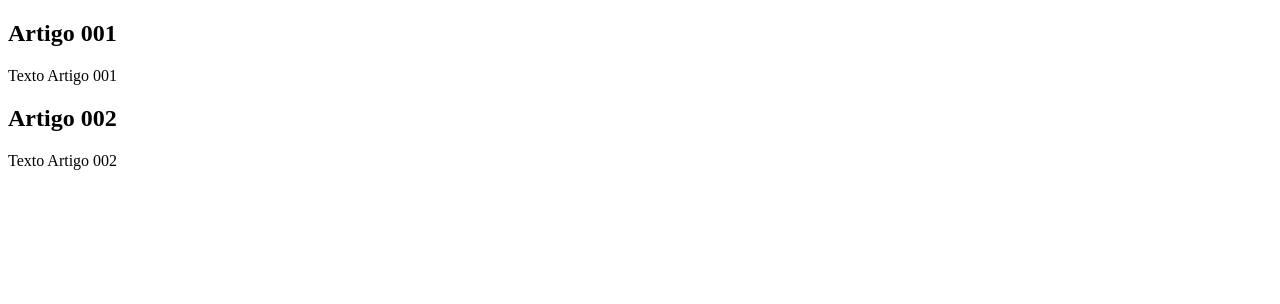
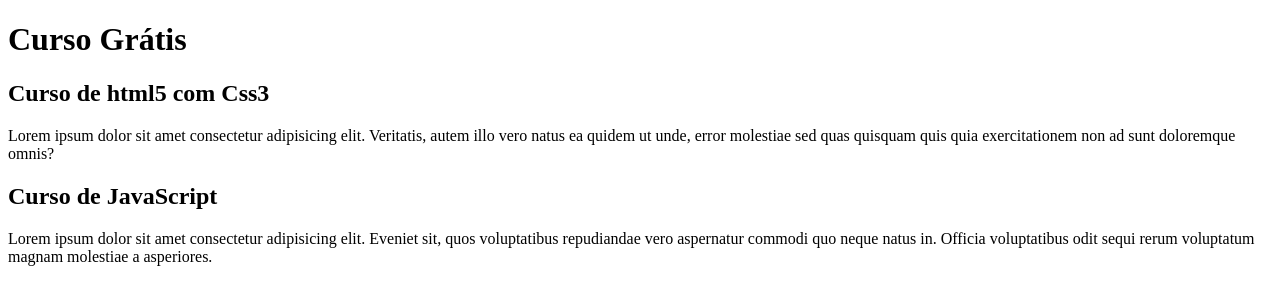
Before and after one commit to gafigarion/projeto-site, a plain HTML site: page index.html in a window 1280 px wide. Drawn offline with Linux system fonts and the light colour scheme.

Commit message:
comecei a escrever o conteudo

```diff
--- a/index.html
+++ b/index.html
@@ -8,13 +8,14 @@
 <body>
     <main>
         <header>
+            <h1>Curso Grátis</h1>
          <article>
-             <h2>Artigo 001</h2>
-             <p>Texto Artigo 001</p>
+             <h2>Curso de html5 com Css3</h2>
+             <p>Lorem ipsum dolor sit amet consectetur adipisicing elit. Veritatis, autem illo vero natus ea quidem ut unde, error molestiae sed quas quisquam quis quia exercitationem non ad sunt doloremque omnis?</p>
          </article>
          <article>
-             <h2>Artigo 002</h2>
-             <p>Texto Artigo 002</p>
+             <h2>Curso de JavaScript</h2>
+             <p>Lorem ipsum dolor sit amet consectetur adipisicing elit. Eveniet sit, quos voluptatibus repudiandae vero aspernatur commodi quo neque natus in. Officia voluptatibus odit sequi rerum voluptatum magnam molestiae a asperiores.</p>
          </article>
         </header>
     </main>
```
